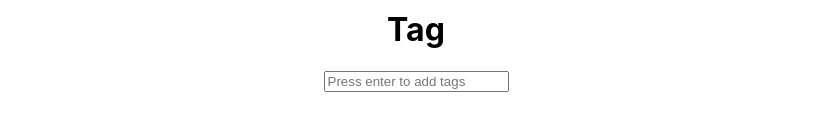
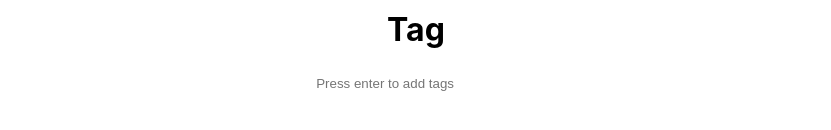
Before and after one commit to jeonghun10/wanted_pre_onboarding, a React (Create React App) app in the folder custom-component/: page / in a window 1280 px wide. Shown: the part 796-926 px from the top of the page, without its empty margins (224-1055 px from the left). Built offline with nearby package versions, Linux system fonts and the light colour scheme.

Commit message:
client:modify tags

```diff
--- a/custom-component/src/App.css
+++ b/custom-component/src/App.css
@@ -194,3 +194,8 @@
   font-weight: bold;
 
 }
+
+input {
+  padding: 0.4em 2em 0.4em 0.3em;
+  border: none;
+}
```
